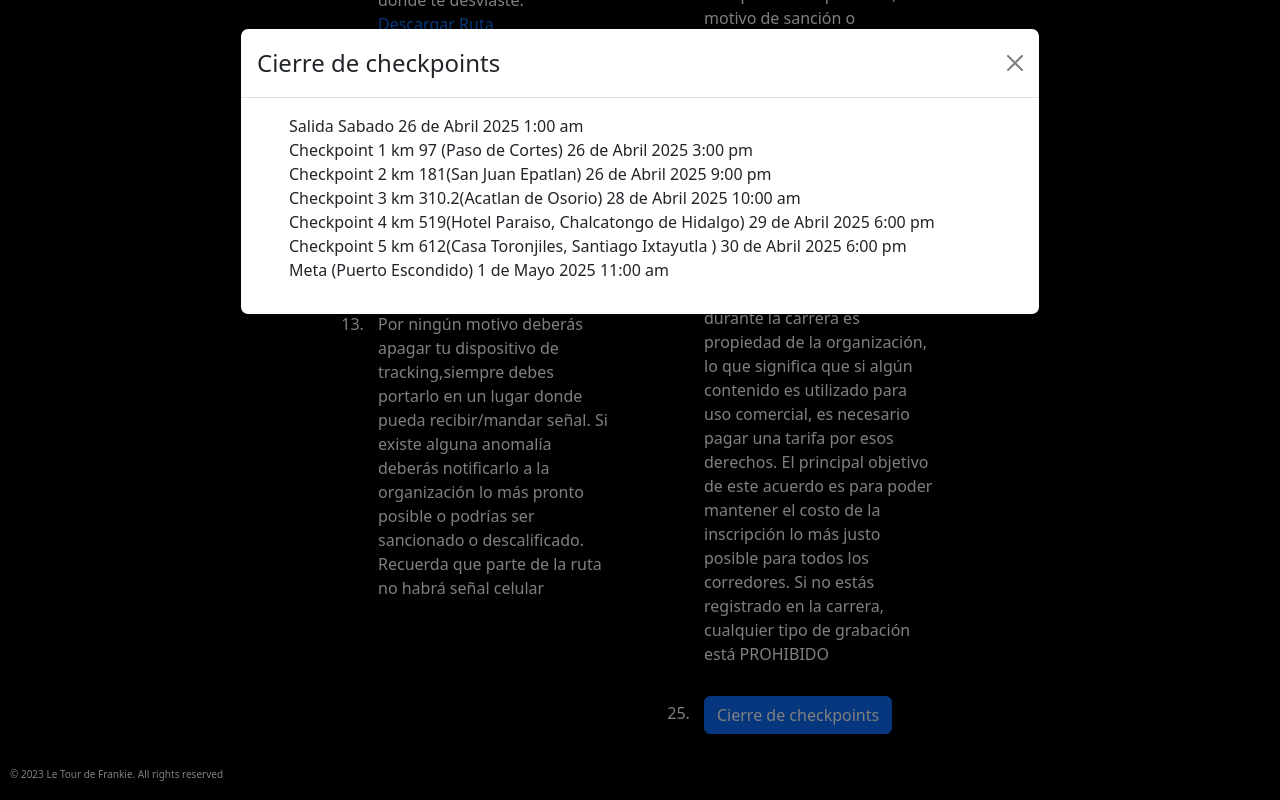
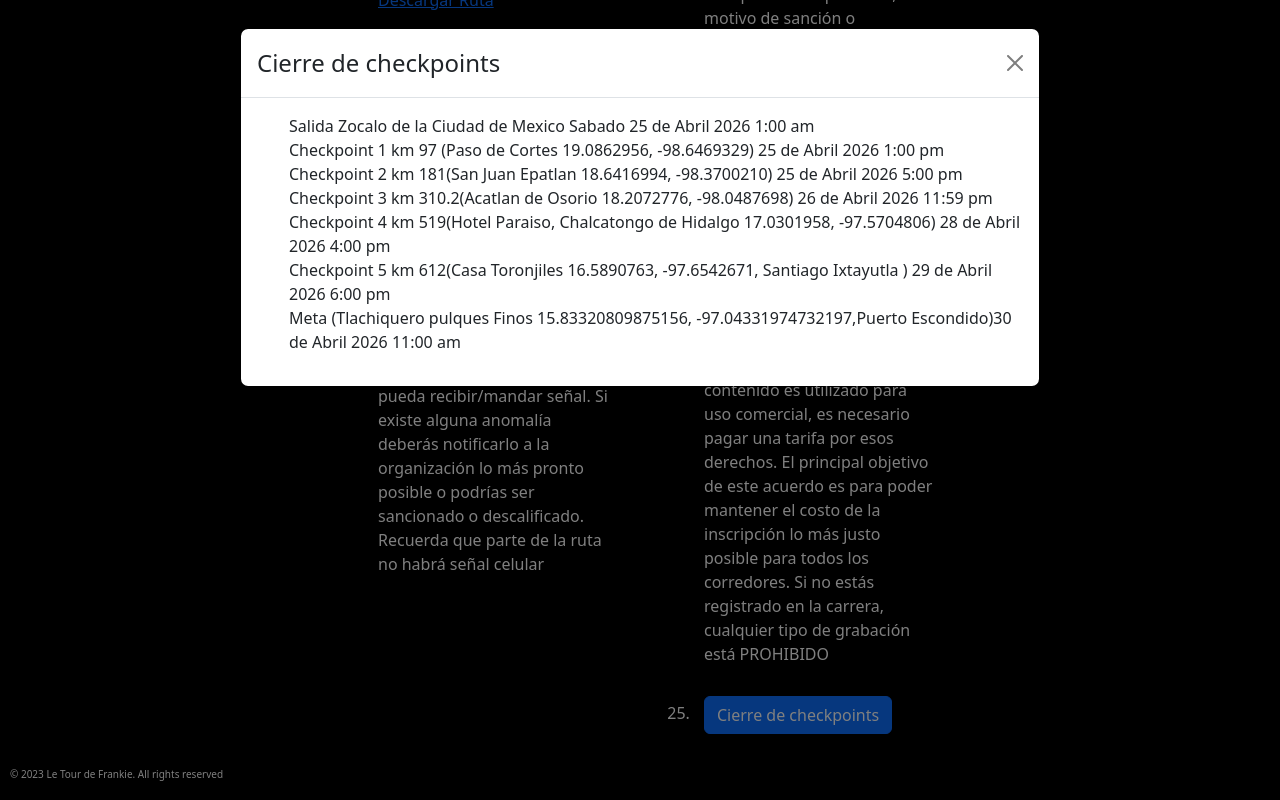
Before and after one commit to Os24/letourdefrankie, a React (Create React App) app: page /Rules in a window 1280 px wide. Both pictures are taken after a click on the button "Cierre de checkpoints". Shown: the part 1777-2577 px from the top of the page. Built offline with nearby package versions, Linux system fonts and the light colour scheme.

Commit message:
feat: add new racers Ignacio Pelayo and Fernando Monjaraz to the participant list

```diff
--- a/src/Components/Ltdf2026/Ltdf2026.tsx
+++ b/src/Components/Ltdf2026/Ltdf2026.tsx
@@ -814,6 +814,20 @@ const Ltdf2026: React.FC = () => {
       name: "Devin Armstrong",
       raceNumber: "127",
       nationality: "🇺🇸",
+      finishTime: "TBD",
+      badge: 50,
+    },
+    {
+      name: "Ignacio Pelayo",
+      raceNumber: "128",
+      nationality: "🇲🇽",
+      finishTime: "TBD",
+      badge: 50,
+    },
+    {
+      name: "Fernando Monjaraz",
+      raceNumber: "129",
+      nationality: "🇲🇽",
       finishTime: "TBD",
       badge: 50,
     },
--- a/src/Components/Rules/Rules.tsx
+++ b/src/Components/Rules/Rules.tsx
@@ -63,8 +63,8 @@ const Rules: React.FC = () => {
               para tu viaje, etc ).
             </li>
             <li>
-              Fecha de salida sabado 26 de abril 01:00 Hrs, tiempo límite para
-              concluir la ruta miercoles 1 de mayo 11:00 Hrs (130 horas)
+              Fecha de salida sabado 25 de abril 01:00 Hrs, tiempo límite para
+              concluir la ruta jueves 30 de abril 11:00 Hrs (130 horas)
             </li>
             <li>
               Es OBLIGATORIO seguir la ruta oficial compartida en todo momento,
@@ -174,21 +174,21 @@ const Rules: React.FC = () => {
             </Modal.Header>
             <Modal.Body>
               <ol style={{ listStyle: "none" }}>
-                <li>Salida Sabado 26 de Abril 2025 1:00 am</li>
-                <li>Checkpoint 1 km 97 (Paso de Cortes) 26 de Abril 2025 3:00 pm</li>
+                <li>Salida Zocalo de la Ciudad de Mexico Sabado 25 de Abril 2026 1:00 am</li>
+                <li>Checkpoint 1 km 97 (Paso de Cortes 19.0862956, -98.6469329) 25 de Abril 2026 1:00 pm</li>
                 <li>
-                  Checkpoint 2 km 181(San Juan Epatlan) 26 de Abril 2025 9:00 pm
+                  Checkpoint 2 km 181(San Juan Epatlan 18.6416994, -98.3700210) 25 de Abril 2026 5:00 pm
                 </li>
                 <li>
-                  Checkpoint 3 km 310.2(Acatlan de Osorio) 28 de Abril 2025 10:00 am
+                  Checkpoint 3 km 310.2(Acatlan de Osorio 18.2072776, -98.0487698) 26 de Abril 2026 11:59 pm
                 </li>
                 <li>
-                  Checkpoint 4  km 519(Hotel Paraiso, Chalcatongo de Hidalgo) 29 de Abril 2025 6:00 pm
+                  Checkpoint 4  km 519(Hotel Paraiso, Chalcatongo de Hidalgo 17.0301958, -97.5704806) 28 de Abril 2026 4:00 pm
                 </li>
                 <li>
-                  Checkpoint 5  km 612(Casa Toronjiles, Santiago Ixtayutla ) 30 de Abril 2025 6:00 pm
+                  Checkpoint 5  km 612(Casa Toronjiles 16.5890763, -97.6542671, Santiago Ixtayutla ) 29 de Abril 2026 6:00 pm
                 </li>
-                <li>Meta (Puerto Escondido) 1 de Mayo 2025 11:00 am</li>
+                <li>Meta (Tlachiquero pulques Finos 15.83320809875156, -97.04331974732197,Puerto Escondido)30 de Abril 2026 11:00 am</li>
               </ol>
             </Modal.Body>
           </Modal>
@@ -236,8 +236,8 @@ const Rules: React.FC = () => {
               tape, everything you think necessary for your trip, etc).
             </li>
             <li>
-              Departure date Saturday April 26 01:00 Hrs, time limit for
-              conclude the route Wednesday, May 1 11:00 Hrs (130 hours)
+              Departure date Saturday April 25 01:00 Hrs, time limit for
+              conclude the route Thursday, April  30 11:00 Hrs (130 hours)
             </li>
             <li>
               It is MANDATORY to follow the offical shared route at all times,
@@ -342,21 +342,21 @@ const Rules: React.FC = () => {
             </Modal.Header>
             <Modal.Body>
               <ol style={{ listStyle: "none" }}>
-              <li>Start Sabado 26 de Abril 2025 1:00 am</li>
-                <li>Checkpoint 1 km 97 (Paso de Cortes) 26 de Abril 2025 3:00 pm</li>
+              <li>Start Zocalo de la Ciudad de Mexico Sabado 25 de Abril 2026 1:00 am</li>
+                <li>Checkpoint 1 km 97 (Paso de Cortes 19.0862956, -98.6469329) 25 de Abril 2026 1:00 pm</li>
                 <li>
-                  Checkpoint 2 km 181(San Juan Epatlan) 26 de Abril 2025 9:00 pm
+                  Checkpoint 2 km 181(San Juan Epatlan 18.6416994, -98.3700210) 25 de Abril 2026 5:00 pm
                 </li>
                 <li>
-                  Checkpoint 3 km 310.2(Acatlan de Osorio) 28 de Abril 2025 10:00 am
+                  Checkpoint 3 km 310.2(Acatlan de Osorio 18.2072776, -98.0487698) 26 de Abril 2026 11:59 pm
                 </li>
                 <li>
-                  Checkpoint 4  km 519(Hotel Paraiso, Chalcatongo de Hidalgo) 29 de Abril 2025 6:00 pm
+                  Checkpoint 4  km 519(Hotel Paraiso, Chalcatongo de Hidalgo 17.0301958, -97.5704806) 28 de Abril 2026 4:00 pm
                 </li>
                 <li>
-                  Checkpoint 5  km 612(Casa Toronjiles, Santiago Ixtayutla ) 30 de Abril 2025 6:00 pm
+                  Checkpoint 5  km 612(Casa Toronjiles 16.5890763, -97.6542671, Santiago Ixtayutla ) 29 de Abril 2026 6:00 pm
                 </li>
-                <li>Meta (Puerto Escondido) 1 de Mayo 2025 11:00 am</li>
+                <li>Meta (Tlachiquero pulques Finos 15.83320809875156, -97.04331974732197,Puerto Escondido)30 de Abril 2026 11:00 am</li>
               </ol>
             </Modal.Body>
           </Modal>
```
